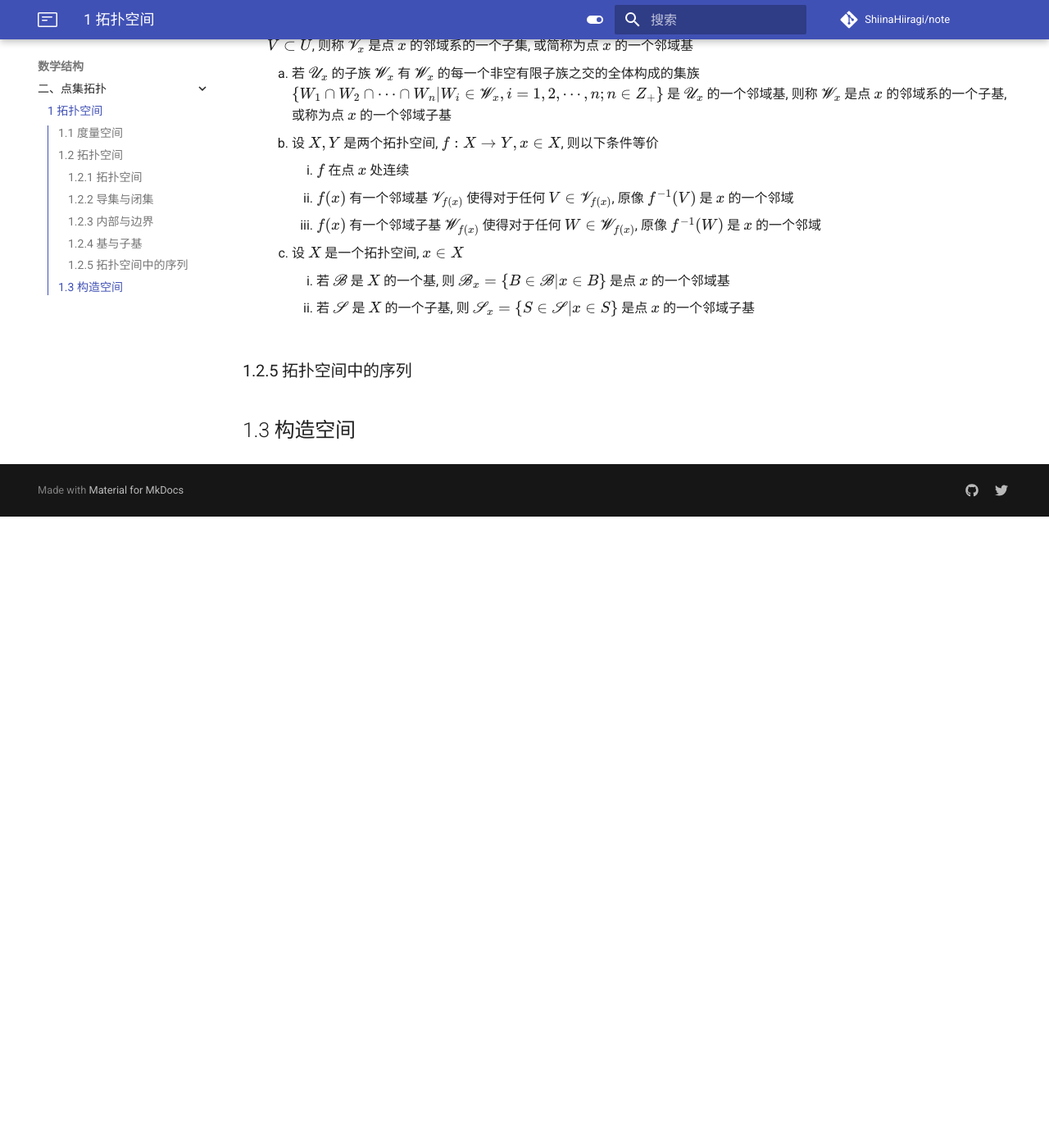
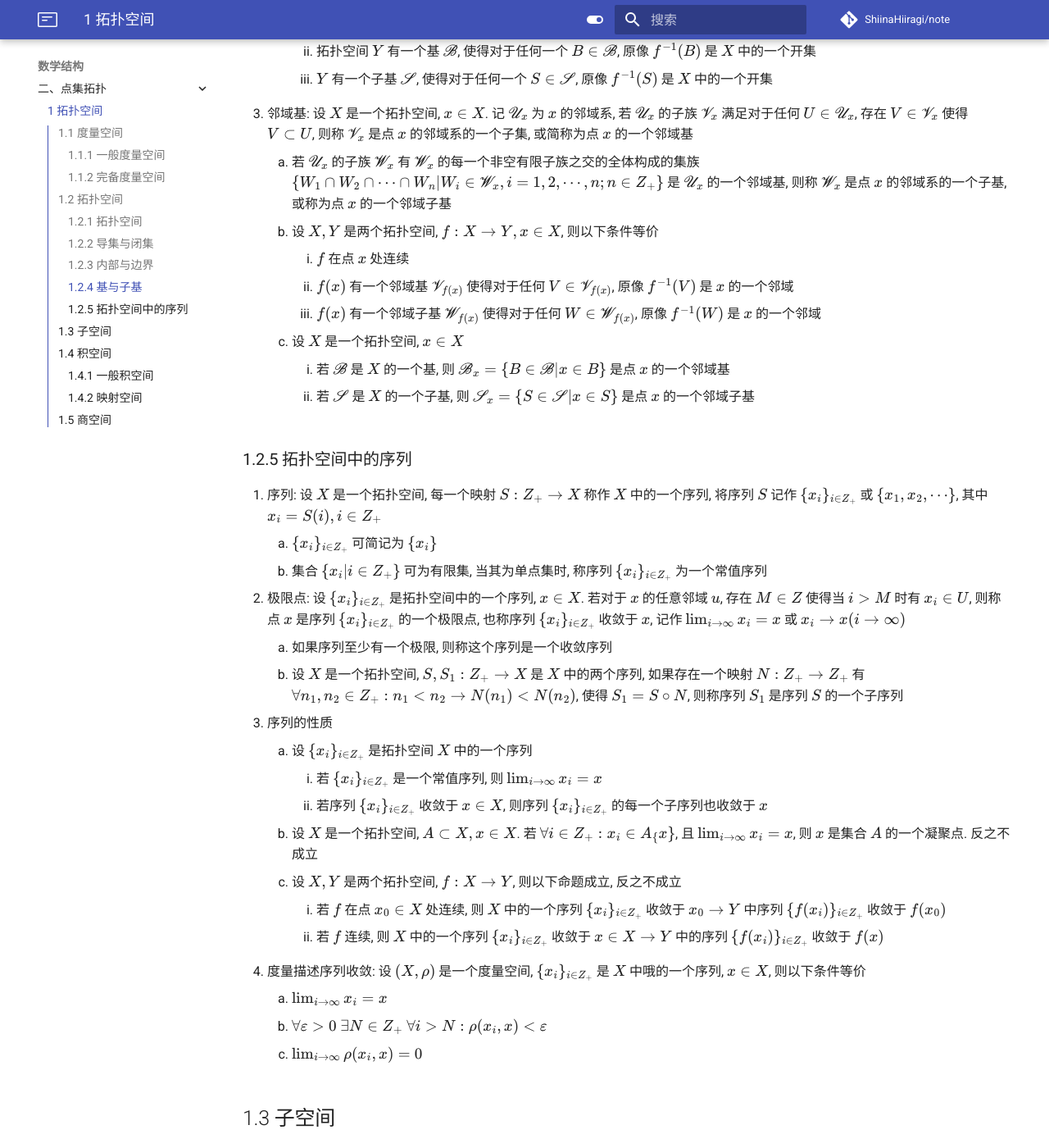
Before and after one commit to ShiinaHiiragi/note, an MkDocs documentation site: the page built from docs/math/top/space.md, in a window 1280 px wide and 1400 px high, scrolled down 6471 px. Shown: the whole window at 82% size. Built offline with MkDocs 1.6.1 and Material for MkDocs 9.7.7, drawn with Linux system fonts in a browser that asks for light colours; comment, search, counter and statistics services are not loaded; before the commit the page ends 7101 px from its top, so only the background shows below that; some of the changed text lies outside the part shown.

Commit message:
arrangement

```diff
--- a/docs/math/top/space.md
+++ b/docs/math/top/space.md
@@ -4,6 +4,7 @@
 # 1 拓扑空间
 
 ## 1.1 度量空间
+### 1.1.1 一般度量空间
 1. 度量: 设 $X$ 是一个集合, $\rho: X\times X\to R$. 若对于 $\forall x, y, z\in X$ 有以下性质成立, 则称 $\rho$ 是集合 $X$ 的一个度量
     1. 正定性: $\rho(x, y)\geqslant 0 \wedge \rho(x, y)=0 \leftrightarrow x=y$
     2. 对称性: $\rho(x, y) = \rho(y, x)$
@@ -36,6 +37,8 @@
     3. 设 $X$ 和 $Y$ 是两个度量空间, $f: X\to Y, x_0\in X$
         1. $f$ 在点 $x_0$ 处连续 $\leftrightarrow f(x_0)$ 的每一个邻域的原像是 $x_0$ 的一个邻域
         2. $f$ 是连续的 $\leftrightarrow Y$ 中的每一个开集的原像是 $X$ 中的一个开集
+
+### 1.1.2 完备度量空间
 
 ## 1.2 拓扑空间
 ### 1.2.1 拓扑空间
@@ -175,5 +178,30 @@
         2. 若 $\mathscr S$ 是 $X$ 的一个子基, 则 $\mathscr S_x=\{S\in \mathscr S|x\in S\}$ 是点 $x$ 的一个邻域子基
 
 ### 1.2.5 拓扑空间中的序列
+1. 序列: 设 $X$ 是一个拓扑空间, 每一个映射 $S: Z_+\to X$ 称作 $X$ 中的一个序列, 将序列 $S$ 记作 $\{x_i\}_{i\in Z_+}$ 或 $\{x_1, x_2, \cdots\}$, 其中 $x_i=S(i), i\in Z_+$
+    1. $\{x_i\}_{i\in Z_+}$ 可简记为 $\{x_i\}$
+    2. 集合 $\{x_i|i\in Z_+\}$ 可为有限集, 当其为单点集时, 称序列 $\{x_i\}_{i\in Z_+}$ 为一个常值序列
+2. 极限点: 设 $\{x_i\}_{i\in Z_+}$ 是拓扑空间中的一个序列, $x\in X$. 若对于 $x$ 的任意邻域 $u$, 存在 $M\in Z$ 使得当 $i>M$ 时有 $x_i\in U$, 则称点 $x$ 是序列 $\{x_i\}_{i\in Z_+}$ 的一个极限点, 也称序列 $\{x_i\}_{i\in Z_+}$ 收敛于 $x$, 记作 $\lim_{i\to \infty}x_i=x$ 或 $x_i\to x(i\to \infty)$
+    1. 如果序列至少有一个极限, 则称这个序列是一个收敛序列
+    2. 设 $X$ 是一个拓扑空间, $S, S_1:Z_+ \to X$ 是 $X$ 中的两个序列, 如果存在一个映射 $N: Z_+\to Z_+$ 有 $\forall n_1, n_2\in Z_+: n_1<n_2 \to N(n_1)<N(n_2)$, 使得 $S_1=S\circ N$, 则称序列 $S_1$ 是序列 $S$ 的一个子序列
+3. 序列的性质
+    1. 设 $\{x_i\}_{i\in Z_+}$ 是拓扑空间 $X$ 中的一个序列
+        1. 若 $\{x_i\}_{i\in Z_+}$ 是一个常值序列, 则 $\lim_{i\to \infty} x_i=x$
+        2. 若序列 $\{x_i\}_{i\in Z_+}$ 收敛于 $x\in X$, 则序列 $\{x_i\}_{i\in Z_+}$ 的每一个子序列也收敛于 $x$
+    2. 设 $X$ 是一个拓扑空间, $A\subset X, x\in X$. 若 $\forall i\in Z_+: x_i\in A_\{x\}$, 且 $\lim_{i\to \infty}x_i=x$, 则 $x$ 是集合 $A$ 的一个凝聚点. 反之不成立
+    3. 设 $X, Y$ 是两个拓扑空间, $f: X\to Y$, 则以下命题成立, 反之不成立
+        1. 若 $f$ 在点 $x_0\in X$ 处连续, 则 $X$ 中的一个序列 $\{x_i\}_{i\in Z_+}$ 收敛于 $x_0 \to Y$ 中序列 $\{f(x_i)\}_{i\in Z_+}$ 收敛于 $f(x_0)$
+        2. 若 $f$ 连续, 则 $X$ 中的一个序列 $\{x_i\}_{i\in Z_+}$ 收敛于 $x\in X \to Y$ 中的序列 $\{f(x_i)\}_{i\in Z_+}$ 收敛于 $f(x)$
+4. 度量描述序列收敛: 设 $(X, \rho)$ 是一个度量空间, $\{x_i\}_{i\in Z_+}$ 是 $X$ 中哦的一个序列, $x\in X$, 则以下条件等价
+    1. $\lim_{i\to \infty} x_i=x$
+    2. $\forall \varepsilon>0\ \exists N\in Z_+\ \forall i>N: \rho(x_i, x)<\varepsilon$
+    3. $\lim_{i\to \infty} \rho(x_i, x)=0$
 
-## 1.3 构造空间
+## 1.3 子空间
+
+## 1.4 积空间
+### 1.4.1 一般积空间
+
+### 1.4.2 映射空间
+
+## 1.5 商空间
```
